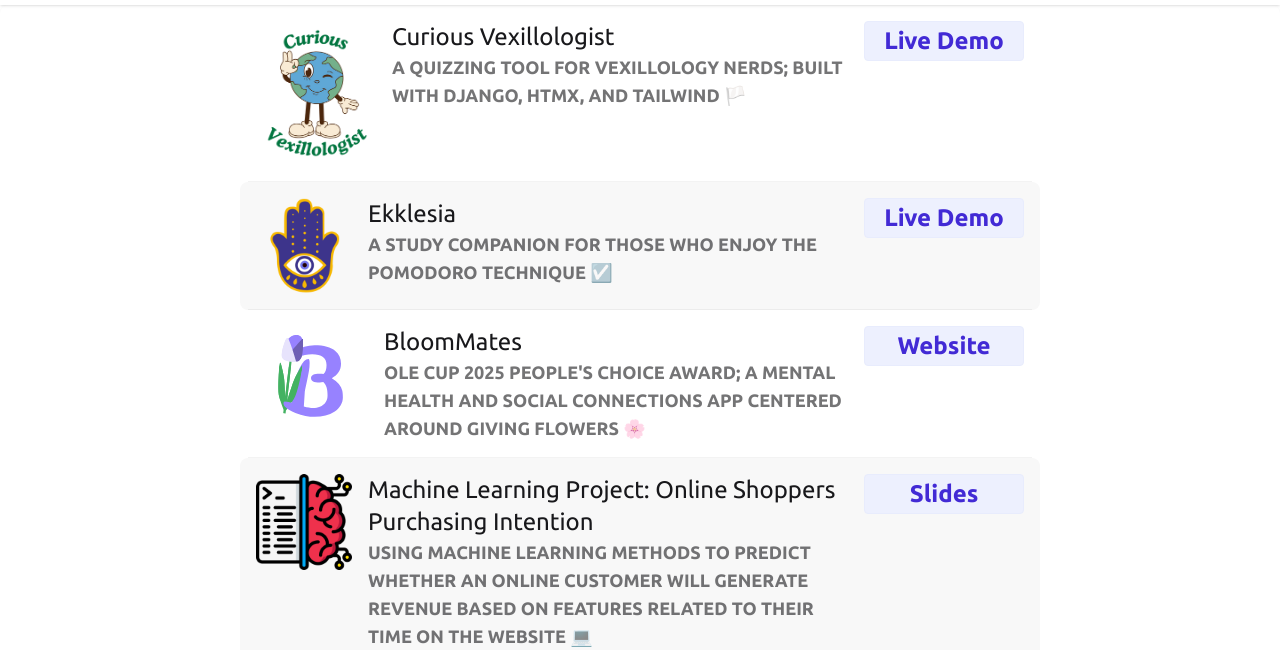
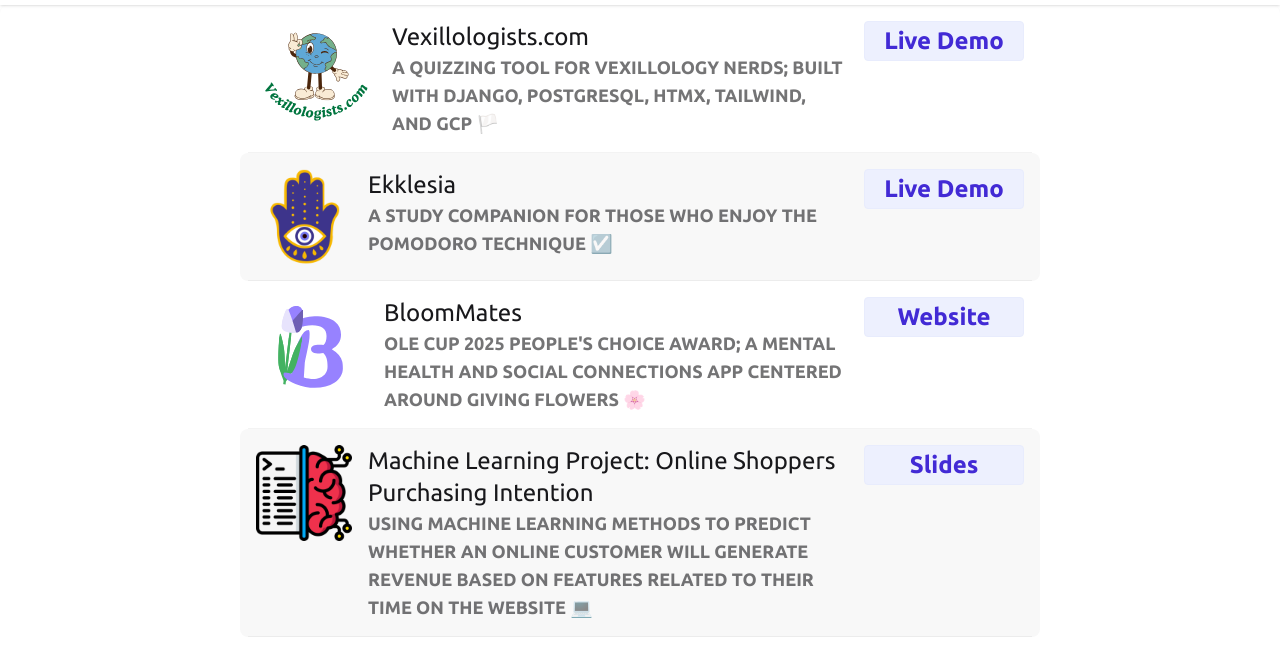
Before and after one commit to VictoryMa8/portfolio-v2, a plain HTML site: page projects.html in a window 1280 px wide. Shown: the part 71-721 px from the top of the page. Drawn offline with nearby package versions, Linux system fonts and the light colour scheme.

Commit message:
Fixed vexillologists.com project description

```diff
--- a/projects.html
+++ b/projects.html
@@ -79,14 +79,14 @@
         <ul class="list bg-base-100 rounded-box shadow-md md:px-60">
 
             <li class="list-row flex flex-col sm:flex-row">
-                <img class="w-30 rounded-box" src="./curious.png" />
+                <img class="w-30 rounded-box" src="./globe.svg" />
                 <div>
-                    <div class="text-2xl">Curious Vexillologist</div>
+                    <div class="text-2xl">Vexillologists.com</div>
 
                     <div class="text-lg uppercase font-semibold opacity-60">A quizzing tool for vexillology
-                        nerds; built with Django, HTMX, and Tailwind 🏳️</div>
+                        nerds; built with Django, PostgreSQL, HTMX, Tailwind, and GCP 🏳️</div>
                 </div>
-                <a href="https://vexillology-quiz-v2.fly.dev/" target="_blank"><button
+                <a href="https://vexillologists.com" target="_blank"><button
                         class="btn btn-soft btn-primary text-2xl w-40">Live Demo</button></a>
             </li>
 
```
Also changed, not shown: globe.svg (added).
